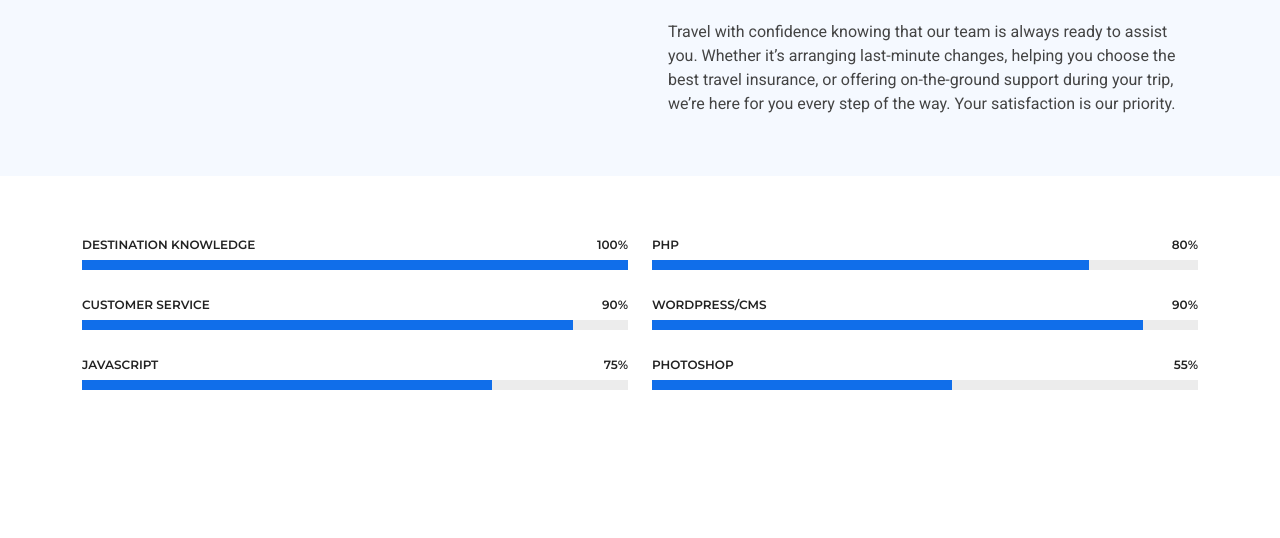
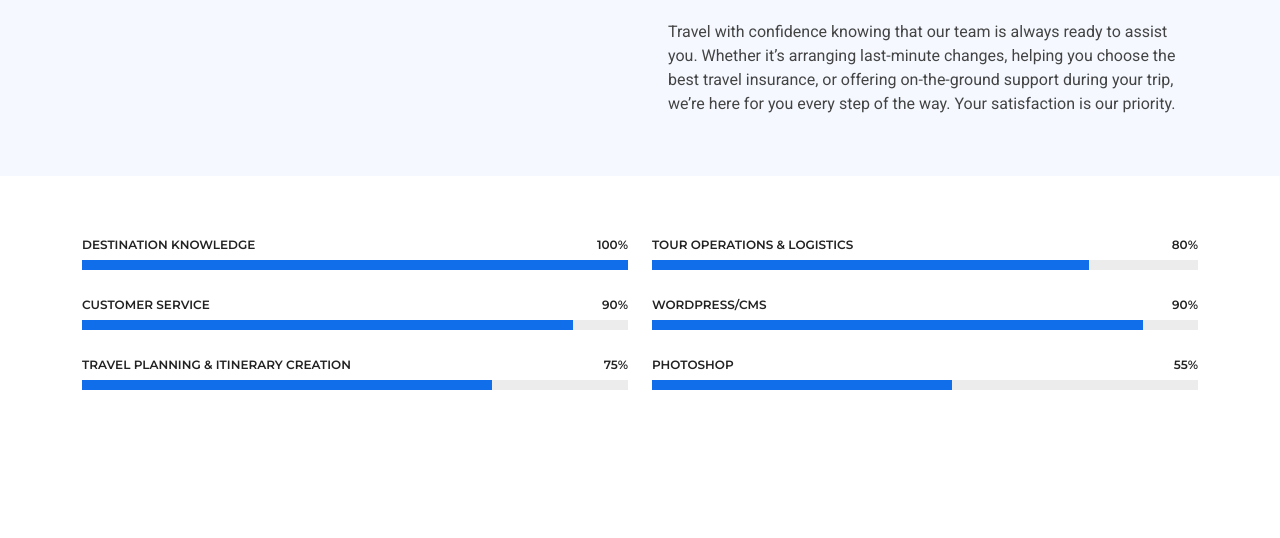
Before and after one commit to Carrington-dev/adventures, a Flask app: page /about in a window 1280 px wide. Shown: the part 1377-1915 px from the top of the page. Run offline with Flask 3, Linux system fonts and the light colour scheme; some libraries are stand-ins or nearby versions.

Commit message:
Update about.html
Co-Authored-By: Stemgon <165911512+stemgon@users.noreply.github.com>
Co-Authored-By: Carrington Muleya <79579279+carrington-dev@users.noreply.github.com>

```diff
--- a/templates/about.html
+++ b/templates/about.html
@@ -127,7 +127,7 @@
         </div><!-- End Skills Item -->
 
         <div class="progress">
-          <span class="skill"><span>JavaScript</span> <i class="val">75%</i></span>
+          <span class="skill"><span>Travel Planning & Itinerary Creation</span> <i class="val">75%</i></span>
           <div class="progress-bar-wrap">
             <div class="progress-bar" role="progressbar" aria-valuenow="75" aria-valuemin="0" aria-valuemax="100"></div>
           </div>
@@ -138,7 +138,7 @@
       <div class="col-lg-6">
 
         <div class="progress">
-          <span class="skill"><span>PHP</span> <i class="val">80%</i></span>
+          <span class="skill"><span>Tour Operations & Logistics </span> <i class="val">80%</i></span>
           <div class="progress-bar-wrap">
             <div class="progress-bar" role="progressbar" aria-valuenow="80" aria-valuemin="0" aria-valuemax="100"></div>
           </div>
```
